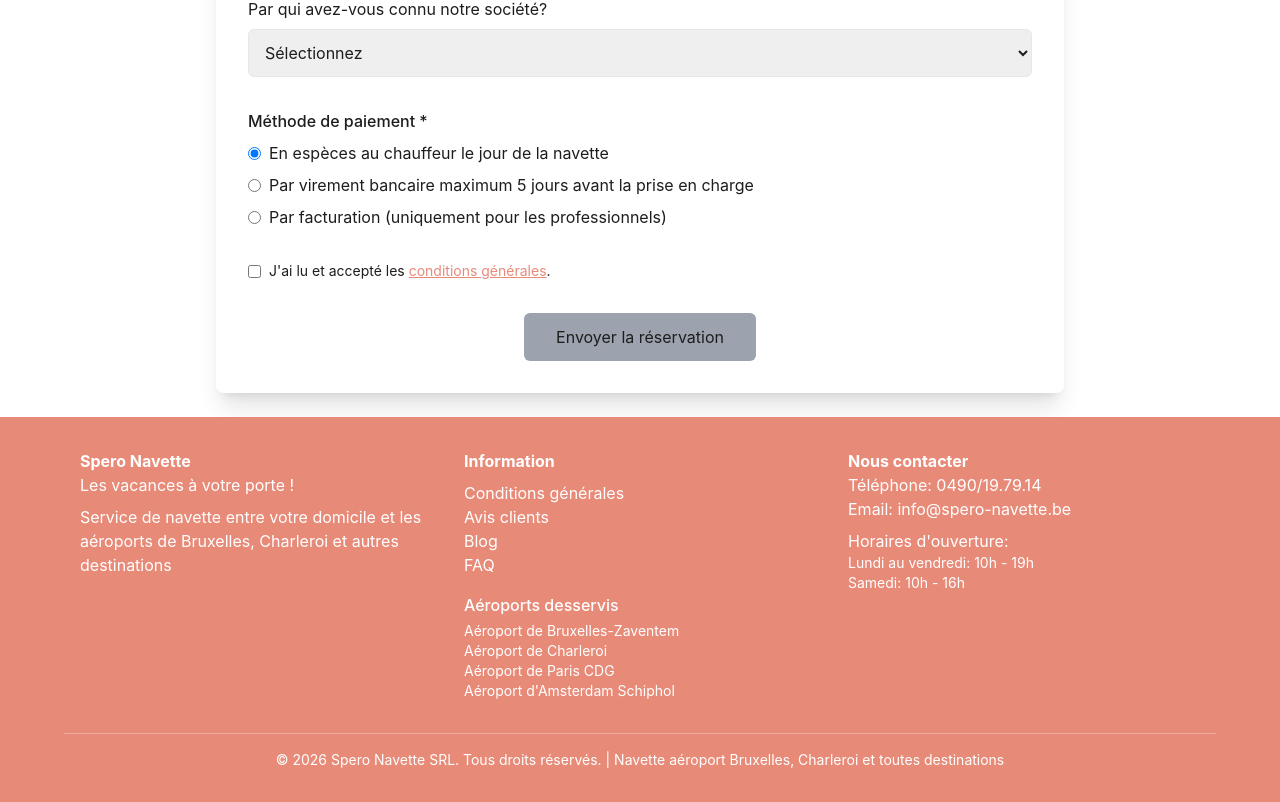
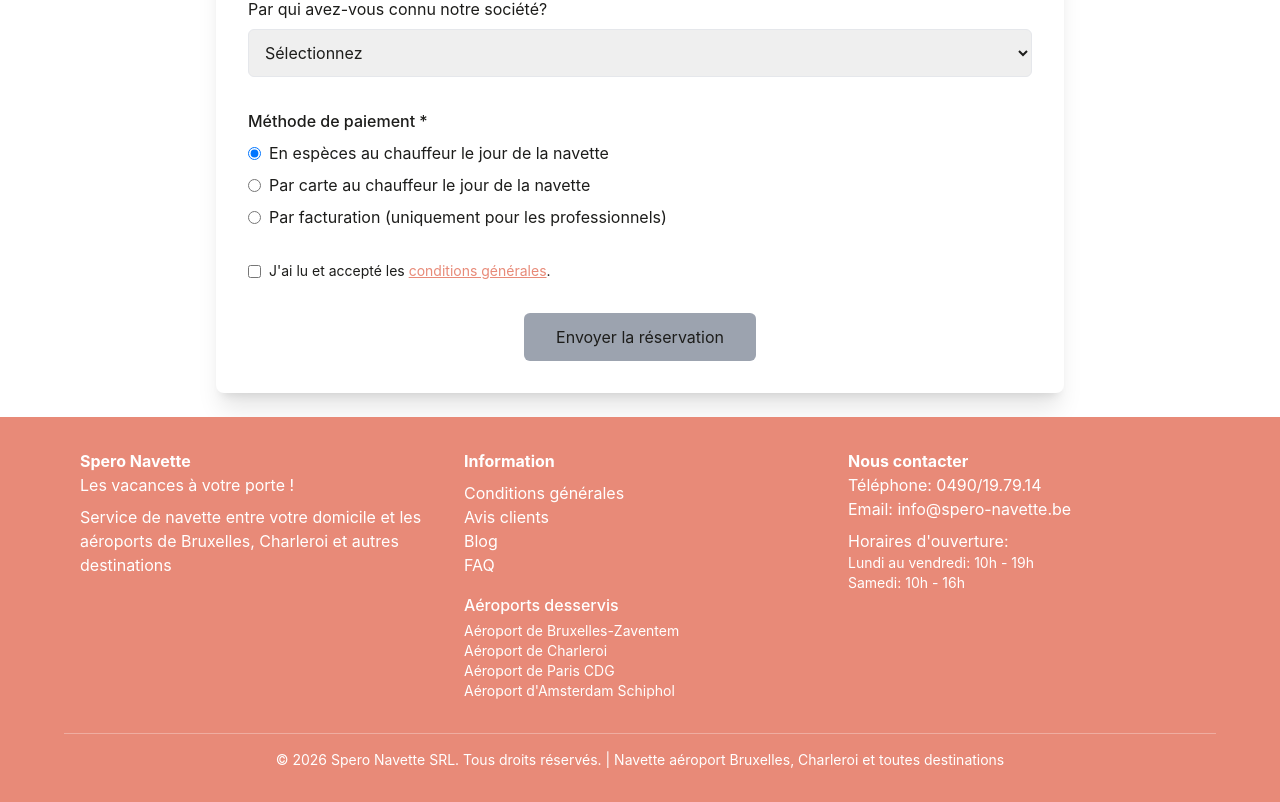
Before and after one commit to speronavette/frontend, a React (Vite) app: page /reservation in a window 1280 px wide. Shown: the part 2225-3027 px from the top of the page. Built offline with nearby package versions, Linux system fonts and the light colour scheme.

Commit message:
Update BookingForm.jsx

```diff
--- a/src/components/BookingForm.jsx
+++ b/src/components/BookingForm.jsx
@@ -992,14 +992,14 @@ function BookingForm() {
              <div className="flex items-center">
                <input
                  type="radio"
-                 id="payment-transfer"
+                 id="payment-card"
                  name="paymentMethod"
-                 value="transfer"
-                 checked={additionalInfo.paymentMethod === 'transfer'}
+                 value="card"
+                 checked={additionalInfo.paymentMethod === 'card'}
                  onChange={handleAdditionalInfoChange}
                  className="mr-2"
                />
-               <label htmlFor="payment-transfer">Par virement bancaire maximum 5 jours avant la prise en charge</label>
+               <label htmlFor="payment-card">Par carte au chauffeur le jour de la navette</label>
              </div>
 
              <div className="flex items-center">
```
